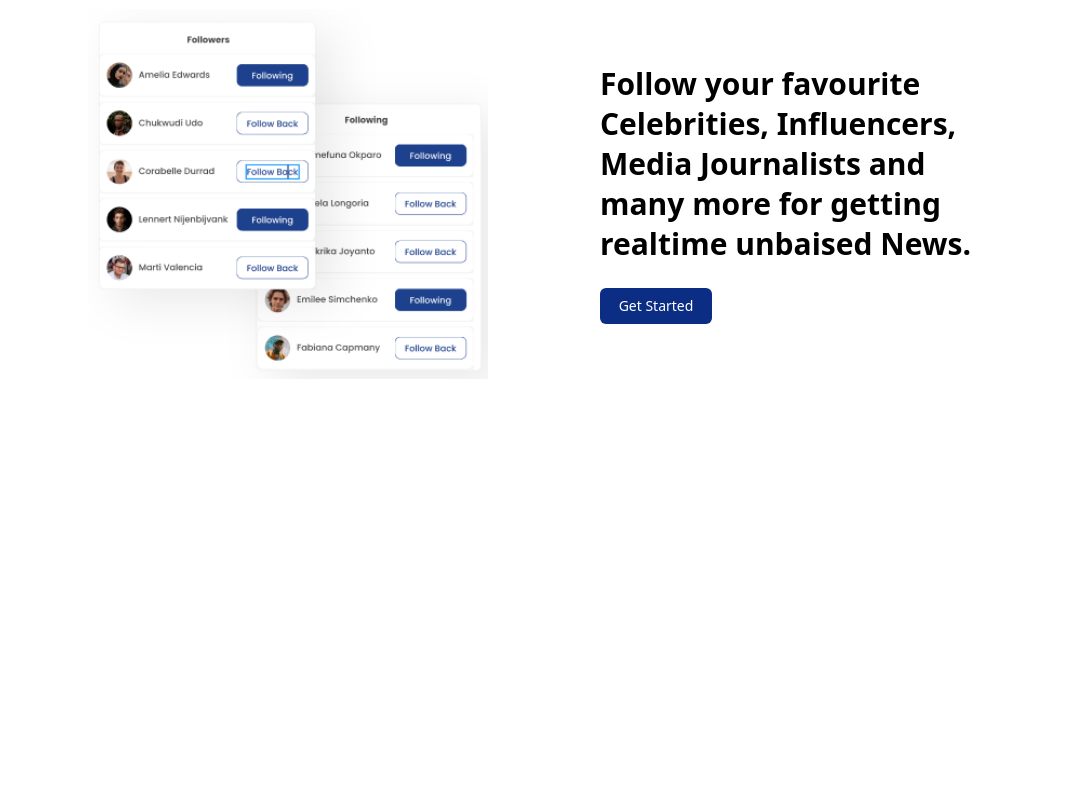
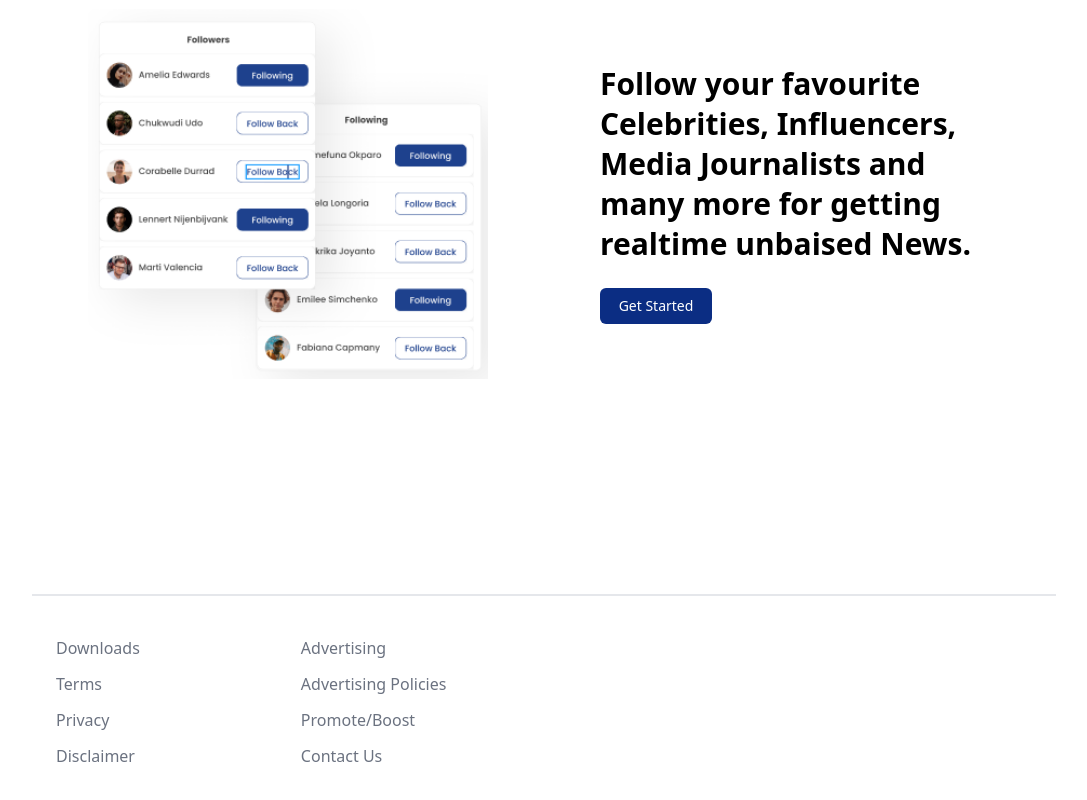
Before and after one commit to pilentboy/NewzCast, a React (Create React App) app: page / in a window 1280 px wide. Shown: the part 3406-4206 px from the top of the page, without its empty margins (96-1183 px from the left). Before the commit the page ends 4000 px from the top, so only its background shows below. Built offline with nearby package versions, Linux system fonts and the light colour scheme.

Commit message:
create footer left links

```diff
--- /dev/null
+++ b/src/components/landing/landingFooter.jsx
@@ -0,0 +1,30 @@
+import LandingFooterLI from "./landingFooterLI";
+import LandingFooterULWrapper from "./landingFooterULWrapper";
+
+export default function LandingFooter() {
+
+    return (
+        <footer>
+            <div className="py-10 px-6 mx-auto border-t-2 border-gray-200 w-[80%] h-[250px] ">
+
+                <div className="flex justify-between  w-2/5">
+                    <LandingFooterULWrapper>
+                        <LandingFooterLI title={'Downloads'} target={'#'} />
+                        <LandingFooterLI title={'Terms'} target={'#'} />
+                        <LandingFooterLI title={'Privacy'} target={'#'} />
+                        <LandingFooterLI title={'Disclaimer'} target={'#'} />
+                    </LandingFooterULWrapper>
+                    <LandingFooterULWrapper>
+                        <LandingFooterLI title={'Advertising'} target={'#'} />
+                        <LandingFooterLI title={'Advertising Policies'} target={'#'} />
+                        <LandingFooterLI title={'Promote/Boost'} target={'#'} />
+                        <LandingFooterLI title={'Contact Us'} target={'#'} />
+                    </LandingFooterULWrapper>
+
+                </div>
+
+            </div>
+
+        </footer>
+    )
+}
--- /dev/null
+++ b/src/components/landing/landingFooterLI.jsx
@@ -0,0 +1,9 @@
+import { Link } from 'react-router-dom'
+
+export default function LandingFooterLI({ title, target }) {
+    return (
+        <li className=' list-none font-normal text-gray-500 text-md 	'>
+            <Link to={target}>{title}</Link>
+        </li>
+    )
+}
--- /dev/null
+++ b/src/components/landing/landingFooterULWrapper.jsx
@@ -0,0 +1,8 @@
+
+export default function LandingFooterULWrapper({ children }) {
+    return (
+        <div className="flex flex-col space-y-3 ">
+            {children}
+        </div>
+    )
+}
--- a/src/pages/landing.jsx
+++ b/src/pages/landing.jsx
@@ -1,3 +1,4 @@
+import LandingFooter from "../components/landing/landingFooter"
 import LandingHeader from "../components/landing/landingHeader"
 import LandingMain from "../components/landing/landingMain"
 
@@ -7,6 +8,7 @@ const Landing = () => {
         <>
             <LandingHeader />
             <LandingMain />
+            <LandingFooter />
         </>
     )
 }
```
